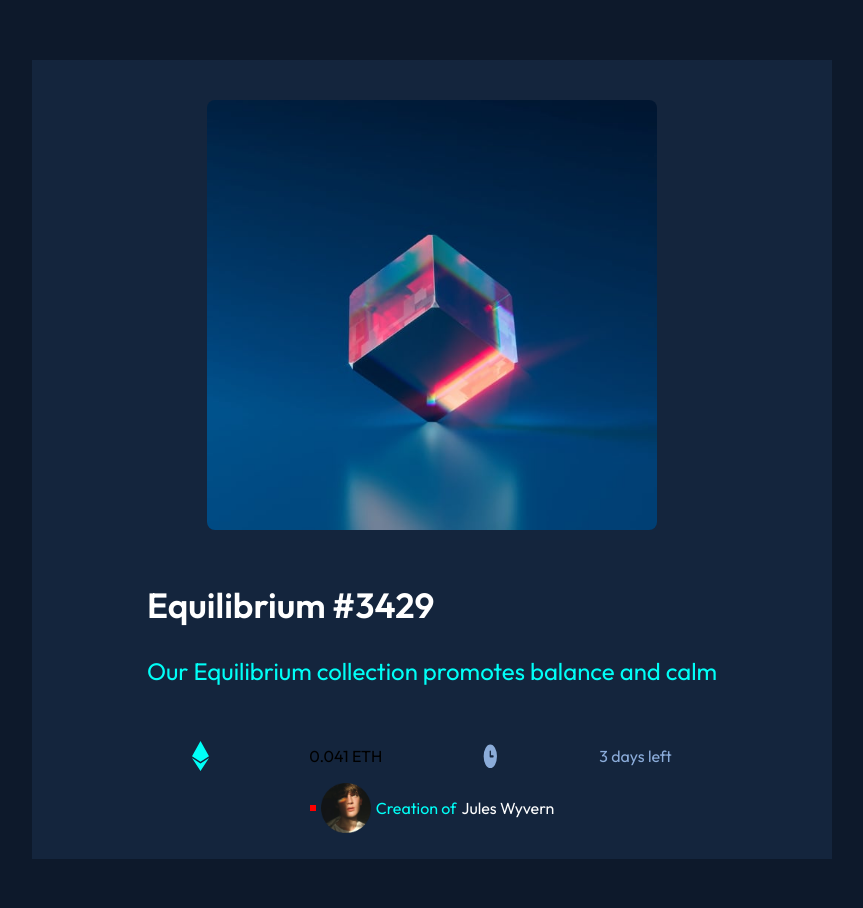
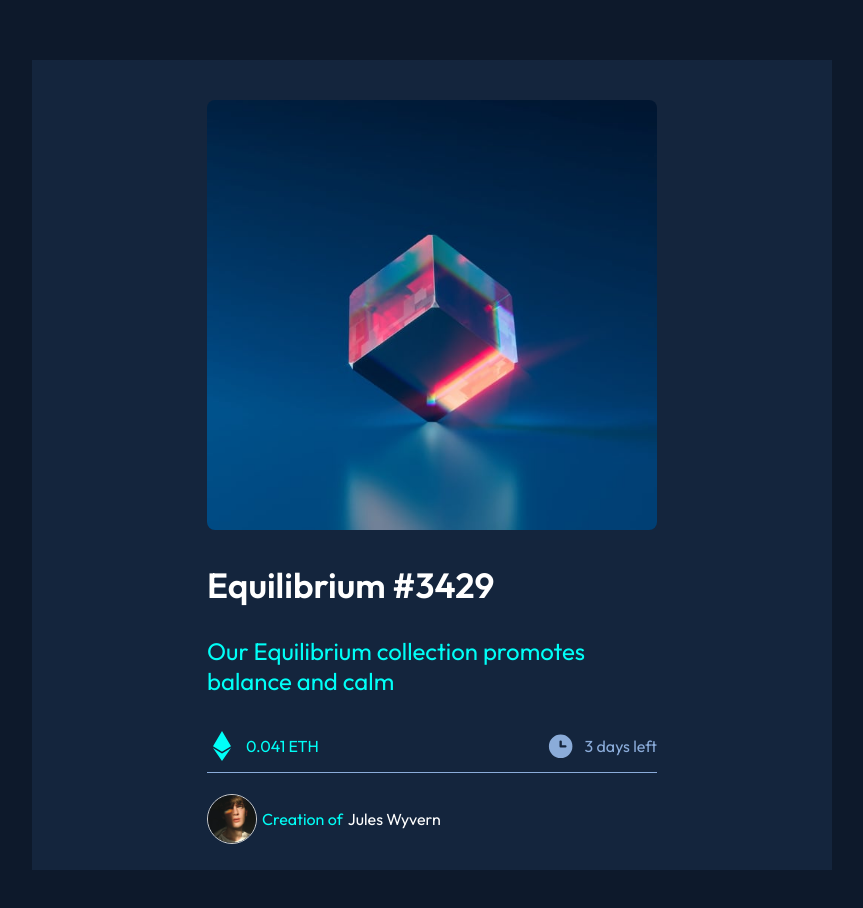
Before and after one commit to Hussien90/challange3, a plain HTML site: page index.html in a window 1280 px wide. Shown: the part 190-1098 px from the top of the page, without its empty margins (218-1081 px from the left). Drawn offline with Linux system fonts and the light colour scheme.

Commit message:
final update

```diff
--- a/index.html
+++ b/index.html
@@ -12,6 +12,7 @@
 </head>
 <body>
   <section class="main-heading">
+    <div class="box">
     <div class="container">
       <div class="image">
         <img src="/images/image-equilibrium.jpg" alt="">
@@ -21,17 +22,22 @@
         <p>Our Equilibrium collection promotes balance and calm</p>
       </div>
       <div class="icons">
+        <div class="left">
         <img src="images/icon-ethereum.svg" alt="">
         <p>0.041 ETH</p>
+      </div>
+      <div class="right">
         <img src="images/icon-clock.svg" alt="">
         <p>3 days left</p>
       </div>
+    </div>
       <div class="footer">
         <img src="/images/image-avatar.png" alt="">
         <p class="one"> Creation of</p>
         <p class="two">  Jules Wyvern</p>
       </div>
     </div>
+    </div>
   </section>
 
 </body>
--- a/src/style.css
+++ b/src/style.css
@@ -19,12 +19,18 @@ img {
     height: 100%;
 }
 
+
 .main-heading {
     margin: 250px;
     width: 100vh;
     background-color: hsl(216, 50%, 16%);
 
 }
+.main-heading .box{
+    max-width: 450px;
+    margin: 0 auto;
+}
+
 
 .main-heading .container {
     display: flex;
@@ -40,9 +46,6 @@ img {
     border-radius: 8px;
 }
 
-.main-heading .container .document {
-    margin: 20px 40px;
-}
 
 .main-heading .container .document h2 {
     color: hsl(0, 0%, 100%);
@@ -58,43 +61,44 @@ img {
 .main-heading .container .icons {
     display: flex;
     align-items: center;
-    gap: 100px;
+    justify-content: space-between;
+    width: 100%;
+    border-bottom: 1px solid hsl(215, 51%, 70%);
 }
+.main-heading .container .icons .left ,
+.main-heading .container .icons .right  {
+    display: flex;
+    align-items: center;
+    gap: 9px;
+}
+
 .main-heading .container .icons img{
-    width: 17px;
+    width: 30px;
     height: 30px;
+    object-fit: contain;
 }
-.main-heading .container .icons img p:first-child{
-display: flex;
+.main-heading .container .icons .left p{
 color: hsl(178, 100%, 50%);
 justify-content: center;
 }
-.main-heading .container .icons p:last-child{
-    display: flex;
-    color: hsl(215, 51%, 70%);
-    justify-content: center;
-   position: relative;
-}
-.container .footer::before{
-    content: "";
-    display: flex;
-    flex-direction: column;
-    border: 3px solid red;
+.main-heading .container .icons .right p{
+    color: hsl(215, 51%, 70%)
 }
 
 
 .container .footer{
-    position: relative;
+    width: 100%;
     display: flex;
-    justify-content: space-between;
     align-items: center;
     gap: 5px;
     padding-bottom: 25px;
+    padding-top: 20px;
 }
 .container .footer img{
     width: 50px;
     height: 50px;
-    max-width: 100%;
+    border: 1px solid #ccc;
+    border-radius: 50%;
 }
 .container .footer .one{
 color: hsl(178, 100%, 50%);
```
